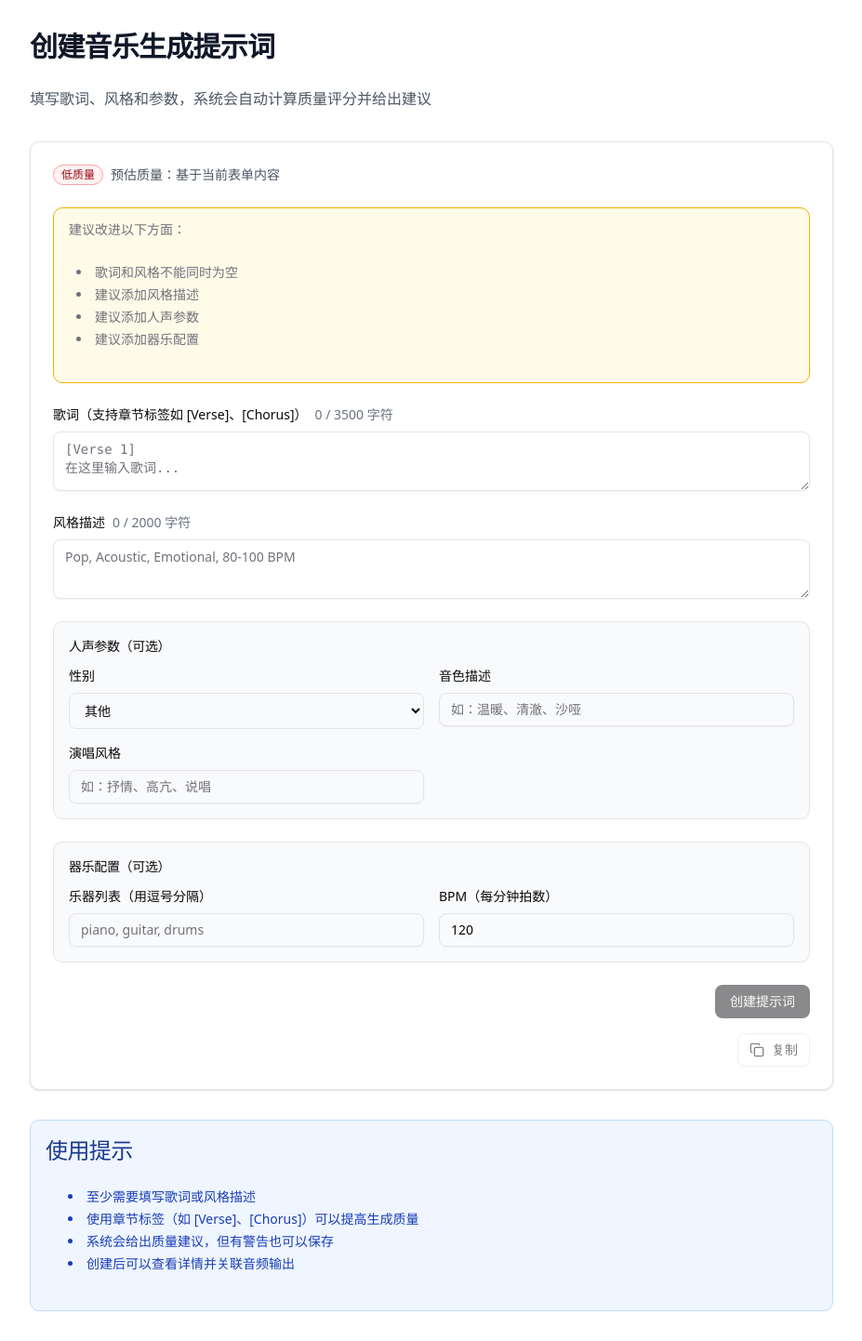
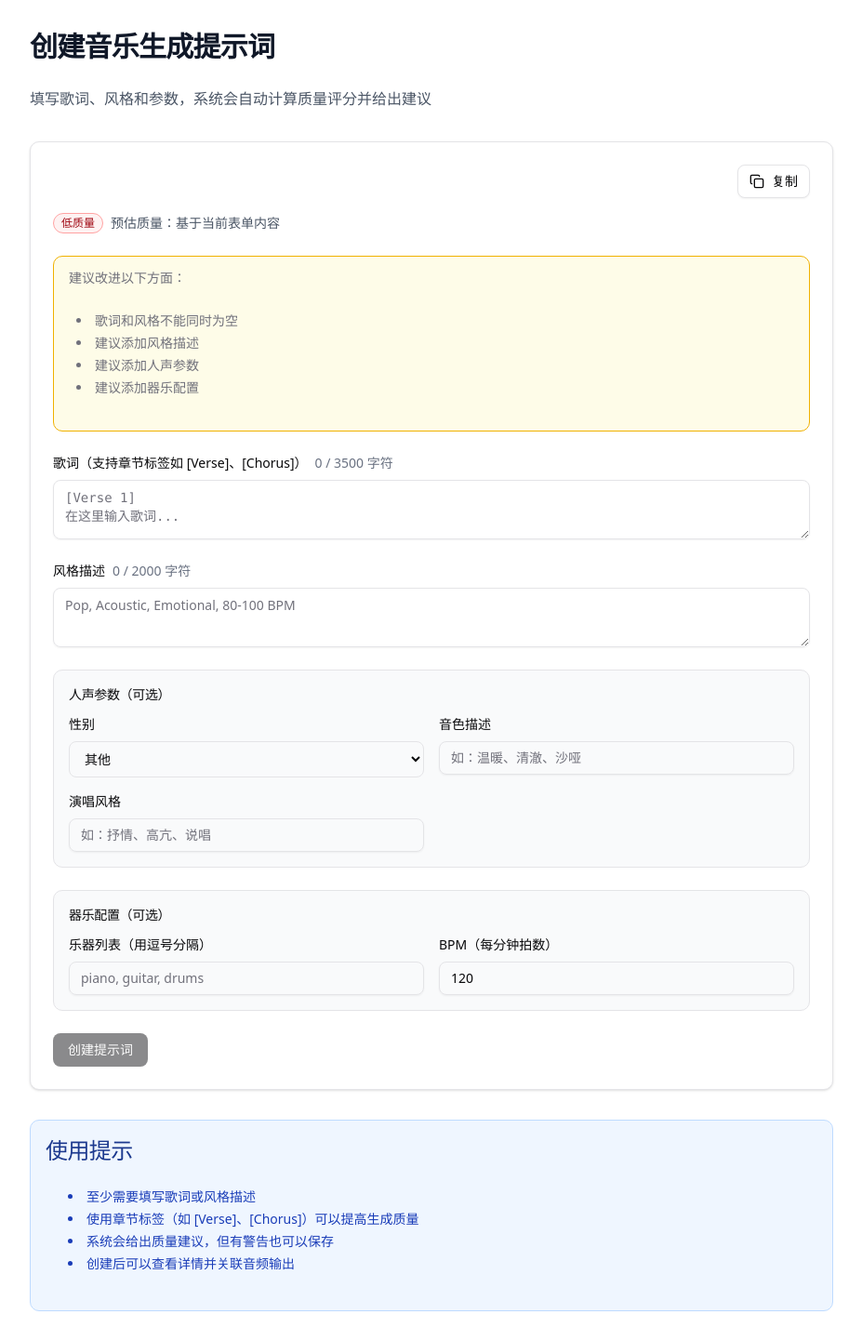
Before and after one commit to leokyler/openMusic, a Next.js app: page /prompts/new in a window 1280 px wide. Shown: the whole page at 93% size, without its empty margins (176-1103 px from the left). Built offline with nearby package versions, Linux system fonts and the light colour scheme.

Commit message:
fix(002): remove explicit any types and fix missing imports - Replace useState<any> with useState<Prompt | null> in new/page.tsx - Add missing Prompt type import

```diff
--- a/app/prompts/new/page.tsx
+++ b/app/prompts/new/page.tsx
@@ -7,19 +7,17 @@
 import { useState } from 'react';
 import { useRouter } from 'next/navigation';
 import { PromptForm } from '@/components/prompt/prompt-form';
-import { CopyPromptButton } from '@/components/prompt/copy-prompt-button';
 import type { CreatePromptDto } from '@/lib/types/prompt';
+import type { Prompt } from '@/lib/types/prompt';
 
 export default function NewPromptPage() {
   const router = useRouter();
   const [isSubmitting, setIsSubmitting] = useState(false);
   const [error, setError] = useState<string | null>(null);
-  const [createdPrompt, setCreatedPrompt] = useState<any>(null);
-  const [formData, setFormData] = useState<Partial<CreatePromptDto>>({});
+  const [createdPrompt, setCreatedPrompt] = useState<Prompt | null>(null);
 
   // 表单提交处理
   const handleSubmit = async (data: CreatePromptDto) => {
-    setFormData(data);
     setIsSubmitting(true);
     setError(null);
 
@@ -78,19 +76,7 @@ export default function NewPromptPage() {
 
       {/* 提示词表单 */}
       <div className="bg-white p-6 rounded-lg border shadow-sm">
-        <PromptForm onSubmit={handleSubmit} isSubmitting={isSubmitting} />
-        <div className="mt-4 flex justify-end">
-          <CopyPromptButton
-            prompt={{
-              id: undefined,
-              lyrics: formData.lyrics || null,
-              style: formData.style || null,
-              vocal: formData.vocal || null,
-              instrumental: formData.instrumental || null,
-            }}
-            variant="with-label"
-          />
-        </div>
+        <PromptForm onSubmit={handleSubmit} isSubmitting={isSubmitting} showCopyButton={true} />
       </div>
 
       {/* 使用提示 */}
--- a/components/prompt/prompt-form.tsx
+++ b/components/prompt/prompt-form.tsx
@@ -4,12 +4,13 @@
  * PromptForm 组件
  * 创建/编辑提示词的表单
  */
-import { useState } from 'react';
+import { useState, useCallback, useEffect } from 'react';
 import { Button } from '@/components/ui/button';
 import { Input } from '@/components/ui/input';
 import { Textarea } from '@/components/ui/textarea';
 import { ValidationAlert } from './validation-alert';
 import { QualityBadge } from './quality-badge';
+import { CopyPromptButton } from './copy-prompt-button';
 import type { VocalParams, InstrumentalParams } from '@/lib/types/prompt';
 import type { CreatePromptDto } from '@/lib/types/prompt';
 
@@ -22,6 +23,10 @@ interface PromptFormProps {
   submitLabel?: string;
   /** 是否正在提交 */
   isSubmitting?: boolean;
+  /** 是否显示复制按钮 */
+  showCopyButton?: boolean;
+  /** 复制按钮数据变化的回调 */
+  onCopyDataChange?: (data: Partial<CreatePromptDto>) => void;
 }
 
 export function PromptForm({
@@ -29,6 +34,8 @@ export function PromptForm({
   initialValues = {},
   submitLabel = '创建提示词',
   isSubmitting = false,
+  showCopyButton = false,
+  onCopyDataChange,
 }: PromptFormProps) {
   // 表单状态
   const [lyrics, setLyrics] = useState(initialValues.lyrics || '');
@@ -65,6 +72,68 @@ export function PromptForm({
 
   // 质量评分预览
   const qualityScore = warnings.length === 0 ? 'high' : warnings.length <= 2 ? 'medium' : 'low';
+
+  // 构建当前表单数据的回调（用于复制按钮）
+  const getCurrentFormData = useCallback((): CreatePromptDto => {
+    const vocal: VocalParams | null =
+      vocalTimbre || vocalStyle
+        ? {
+            gender: vocalGender,
+            timbre: vocalTimbre || undefined,
+            style: vocalStyle || undefined,
+          }
+        : null;
+
+    const instrumental: InstrumentalParams | null =
+      instruments || bpm
+        ? {
+            instruments: instruments
+              ? instruments.split(',').map((s: string) => s.trim())
+              : undefined,
+            bpm: bpm || undefined,
+          }
+        : null;
+
+    return {
+      lyrics: lyrics || null,
+      style: style || null,
+      vocal,
+      instrumental,
+    };
+  }, [lyrics, style, vocalGender, vocalTimbre, vocalStyle, instruments, bpm]);
+
+  // 通知父组件数据已变化（用于复制按钮）
+  useEffect(() => {
+    if (onCopyDataChange) {
+      const vocal: VocalParams | null =
+        vocalTimbre || vocalStyle
+          ? {
+              gender: vocalGender,
+              timbre: vocalTimbre || undefined,
+              style: vocalStyle || undefined,
+            }
+          : null;
+
+      const instrumental: InstrumentalParams | null =
+        instruments || bpm
+          ? {
+              instruments: instruments
+                ? instruments.split(',').map((s: string) => s.trim())
+                : undefined,
+              bpm: bpm || undefined,
+            }
+          : null;
+
+      const data: Partial<CreatePromptDto> = {
+        lyrics: lyrics || null,
+        style: style || null,
+        vocal,
+        instrumental,
+      };
+
+      onCopyDataChange(data);
+    }
+  }, [lyrics, style, vocalGender, vocalTimbre, vocalStyle, instruments, bpm, onCopyDataChange]);
 
   // 表单提交
   const handleSubmit = async (e: React.FormEvent) => {
@@ -104,6 +173,13 @@ export function PromptForm({
 
   return (
     <form onSubmit={handleSubmit} className="space-y-6">
+      {/* 复制按钮（可选） */}
+      {showCopyButton && (
+        <div className="flex justify-end mb-4">
+          <CopyPromptButton prompt={getCurrentFormData()} variant="with-label" />
+        </div>
+      )}
+
       {/* 质量评分预览 */}
       {warnings.length > 0 && (
         <div className="flex items-center gap-2">
@@ -217,17 +293,16 @@ export function PromptForm({
             <Input
               id="bpm"
               type="number"
-              min={40}
-              max={240}
               value={bpm}
               onChange={(e) => setBpm(parseInt(e.target.value) || 120)}
+              placeholder="120"
             />
           </div>
         </div>
       </div>
 
       {/* 提交按钮 */}
-      <div className="flex justify-end gap-3">
+      <div className="flex justify-between items-center gap-4">
         <Button type="submit" disabled={isSubmitting || !hasRequiredContent}>
           {isSubmitting ? '提交中...' : submitLabel}
         </Button>
```
